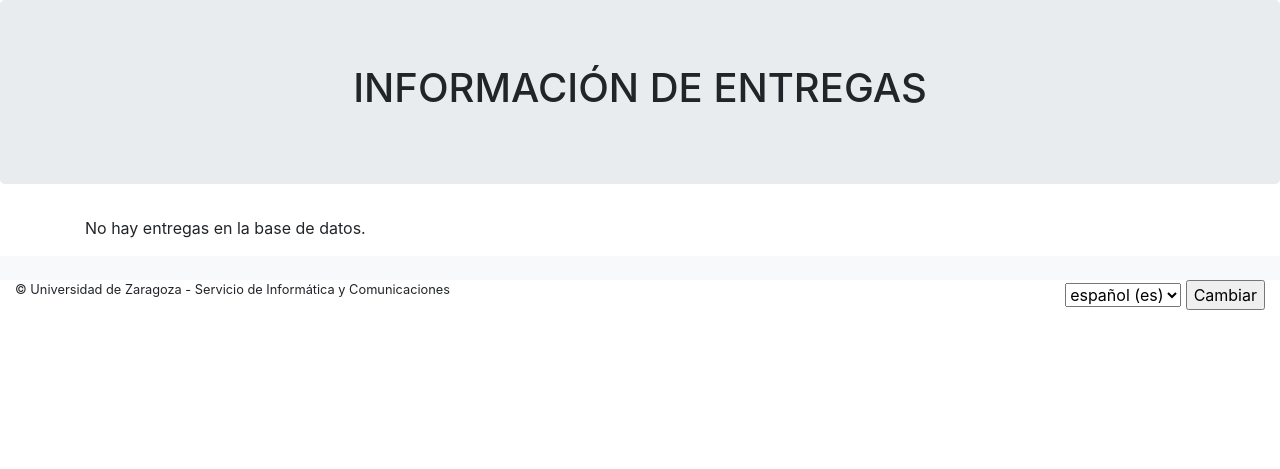
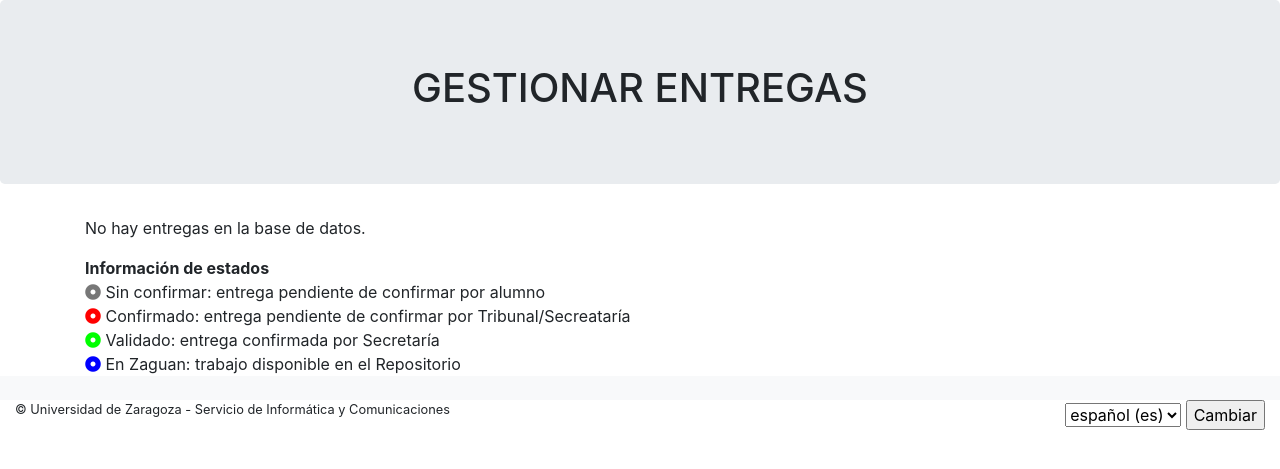
Before and after one commit to miguel-martin/django-test, a Django app: page /entregas/ in a window 1280 px wide. Shown: the part 90-559 px from the top of the page. Run offline with Django 3.2, Linux system fonts and the light colour scheme; the visitor is signed in with stand-in values (Sample User, id 1); data that the repository does not hold is empty; some libraries are stand-ins or nearby versions.

Commit message:
Comenzando implm. de estados en las Entregas

```diff
--- a/envio/models.py
+++ b/envio/models.py
@@ -160,6 +160,18 @@ class Entrega(models.Model):
         (1, _('Autoriza consulta pública')),
     )
 
+    # La entrega pasará por varios estados
+    # Al depositar -> estado 0
+    # Al confirmarla el alumno -> estado 1
+    # Al validarla Secretaría/Tribunal -> estado 2
+    # Al pasarla a ZAGUAN -> estado 3
+    ESTADOS_CHOICES = (
+        (0, _('Sin confirmar')),
+        (1, _('Confirmada')),
+        (2, _('Validada')),
+        (3, _('Pasada a Zaguan')),
+    )
+
     tid = models.AutoField(_('Código de entrega'), primary_key=True)
     titulo = models.CharField(max_length=500)
     resumen = models.CharField(max_length=5000)
@@ -179,6 +191,7 @@ class Entrega(models.Model):
     # ficheroprivado = PrivateFileField("Fichero_privado", null=True, blank=True, upload_subfolder=user_private_upload_path)
     # refer to https://github.com/edoburu/django-private-storage
     entrega_material_adicional = models.BooleanField(default=False)
+    estado = models.IntegerField(choices=ESTADOS_CHOICES, default=0)
 
     def __str__(self):
         return(_("{} - Entrega {} del alumno {}").format(self.fecha, self.tid, self.matricula.persona))
--- a/envio/static/envio/css/style.css
+++ b/envio/static/envio/css/style.css
@@ -18,3 +18,8 @@
 #termsandconditions{display:none; border: 1px solid #F00; background-color: #FDD; padding:20px; margin:5px; }
 
 #toggleTermsAndConditions {background:none!important;/*color:inherit;*/ color:blue;border:none; padding:0!important;font: inherit;cursor: pointer;}
+
+.status-0{color:#777;}
+.status-1{color:#F00;}
+.status-2{color:#0F0;}
+.status-3{color:#00F;}
--- a/envio/templates/envio/entrega_index.html
+++ b/envio/templates/envio/entrega_index.html
@@ -1,7 +1,8 @@
 {% extends "envio/base.html" %}
+{% load i18n %}
 
 {% block titulo %}
-    <h1> INFORMACIÓN DE ENTREGAS </h1>
+    <h1> GESTIONAR ENTREGAS </h1>
 {% endblock %}
 
 {% block content %}
@@ -11,9 +12,10 @@
            	<tr>
               <th></th>
               <th>FECHA ENTREGA</th>
-           	  <th>ALUMNO</th>
+           	  <!--<th>ALUMNO</th>-->
            	  <th>PLAN</th>
               <th>TITULO</th>
+              <th>ESTADO</th>
            	</tr>
            </thead>
          {% for e in entregas %}
@@ -30,13 +32,25 @@
                 </a>
               </td>
               <td>{{ e.fecha }}</td>
-             	<td>{{ e.matricula.persona }}</td>
+             	<!--<td>{{ e.matricula.persona }}</td>-->
              	<td>{{ e.matricula.plan }}</td>
               <td>{{ e.titulo }}</td>
+              <td>
+                <!--{{ e.get_estado_display }}-->
+                <i class="fa fa-dot-circle status-{{ e.estado}}"></i>
+              </td>
              </tr>
          {% endfor %}
          </table>
      {% else %}
          <p>No hay entregas en la base de datos.</p>
      {% endif %}
+
+     <div id="infoestados">
+         <span style="font-weight:bold">{% trans 'Información de estados' %}</span><br />
+         <i class="fa fa-dot-circle status-0"></i> {% trans 'Sin confirmar: entrega pendiente de confirmar por alumno' %}<br />
+         <i class="fa fa-dot-circle status-1"></i> {% trans 'Confirmado: entrega pendiente de confirmar por Tribunal/Secreataría' %}<br />
+         <i class="fa fa-dot-circle status-2"></i> {% trans 'Validado: entrega confirmada por Secretaría' %}<br />
+         <i class="fa fa-dot-circle status-3"></i> {% trans 'En Zaguan: trabajo disponible en el Repositorio' %}<br />
+     </div>
 {% endblock %}
--- a/envio/templates/envio/persona_detail.html
+++ b/envio/templates/envio/persona_detail.html
@@ -32,7 +32,7 @@
         <tr>
           <th>{% trans "Entregas" %}</th>
           <td>
-            {% for e in persona.get_entregas %}
+            <!--{% for e in persona.get_entregas %}
               {% if forloop.last %}
               <div class="last">
               {% else %}
@@ -49,7 +49,8 @@
                 </a>
                     {{ e }}
                  </div>
-            {% endfor %}
+            {% endfor %}-->
+            <a href="{% url 'list_all_entregas' %}">{% trans "Gestionar entregas" %}</a>
           </td>
         </tr>
     </tbody>
--- a/envio/views.py
+++ b/envio/views.py
@@ -163,13 +163,36 @@ def delete_Entrega(request, pk):
 
 
 @login_required
+def can_confirm_more_submissions(request):
+	""" Returns True if user can confirm submission """
+	#cuantos = Entrega.objects.filter(matricula__persona__user=request.user).filter(estado__gte=1).count()
+	#return render(request, 'envio/base.html', {'avisos': cuantos})
+	try:
+		# FIXME! Comprobar si son de la misma matricula o de distintas!!
+		return Entrega.objects.filter(matricula__persona__user=request.user).filter(estado__gte=1).count() == 0
+	except:
+		print(_("Error al determinar si puede o no confirmar entregas."))
+		return False
+
+@login_required
 def edit_or_create_Entrega(request, pk=None):
 	""" Shows the form to create/edit Entrega's """
+
 	if request.method == "POST" and not pk:
 		# create form instance and populate it with data from the request
 		form = EntregaForm(request.POST, request.FILES)
 		if form.is_valid():
 			nueva_entrega = form.save()
+			if 'save-and-confirm' in request.POST:
+				if can_confirm_more_submissions(request):
+					# the user pressed "Save and confirm" button,
+					# and can confirm this submission
+					# so change the Entrega status
+					edit_entrega.estado = 1
+					edit_entrega.save()
+				else:
+					return render(request, 'envio/base.html', {'avisos': _("Ya has confirmado otra entrega. No puedes confirmar más entregas.")})
+
 			return HttpResponseRedirect(reverse('list_all_entregas'))
 	elif request.method == "POST" and pk:
 		# create form instance and populate it with data from the request AND the existing Entrega
@@ -180,6 +203,16 @@ def edit_or_create_Entrega(request, pk=None):
 			form = EntregaForm(request.POST, request.FILES, instance=e)
 			if form.is_valid():
 				edit_entrega = form.save()
+				if 'save-and-confirm' in request.POST:
+					if can_confirm_more_submissions(request):
+						# the user pressed "Save and confirm" button,
+						# and can confirm this submission
+						# so change the status
+						edit_entrega.estado = 1
+						edit_entrega.save()
+					else:
+						return render(request, 'envio/base.html', {'avisos': _("Ya has confirmado otra entrega. No puedes confirmar más entregas.")})
+
 				return HttpResponseRedirect(reverse('list_all_entregas'))
 	elif not pk:
 		# if a GET (or any other method) and no pk is provided, we'll create a blank form
@@ -212,7 +245,6 @@ def user_view(request):
     """ Muestra la información del usuario """
     persona = get_object_or_404(Persona, user=request.user)
     return render(request, 'envio/persona_detail.html', {'persona': persona})
-
 
 #ToDo must be staff, not just logged in!
 @login_required
@@ -247,3 +279,51 @@ def get_entregas_centro(request):
 				return render(request, 'envio/entregas_centro_form.html', {'form': form, 'entregas': entregas})
 
 	return render(request, 'envio/entregas_centro_form.html', {'form': form})
+
+
+# ToDo TERMINAR
+def entrega_to_marcxml(entrega):
+    """ Genera una salida en MARCXML a partir de una entrega """
+
+    output = "<record>"
+
+    # 037
+    codigo = "TAZ-"
+    try:
+        if entrega.matricula.plan.estudio.tipo == 5:
+            codigo += "TFG-"
+        elif entrega.matricula.plan.estudio.tipo == 6:
+            codigo += "TFM-"
+
+        codigo += str(entrega.matricula.curso) + "-"
+        codigo += str(entrega.pk)
+    except:
+        print("Unexpected error:", sys.exc_info()[0])
+        raise
+
+    output += '<datafield tag="037"><subfield code="a">%s</subfield></datafield>' %codigo
+
+    # 260
+    output += '<datafield tag="260"><subfield code="a">Zaragoza/subfield><subfield code="b">Universidad de Zaragoza/subfield><subfield code="c">%s</subfield></datafield>' %(str(entrega.matricula.curso))
+
+    # 041
+
+    # 100
+    try:
+        author = entrega.matricula.persona.user.last_name + ", " + entrega.matricula.persona.user.first_name
+        output += '<datafield tag="100"><subfield code="a">%s</subfield></datafield>' %author
+    except:
+        print("Unexpected error:", sys.exc_info()[0])
+        raise
+
+   # 245
+    try:
+        output += '<datafield tag="245"><subfield code="a">' + entrega.titulo + '</subfield></datafield>'
+    except:
+    	print("Unexpected error:", sys.exc_info()[0])
+    	raise
+    # 242
+
+    output += "</record>"
+
+    return output
```
Also changed, not shown: envio/templates/envio/entrega_form.html (+6 -4 lines), envio/migrations/0022_entrega_estado.py (added).
